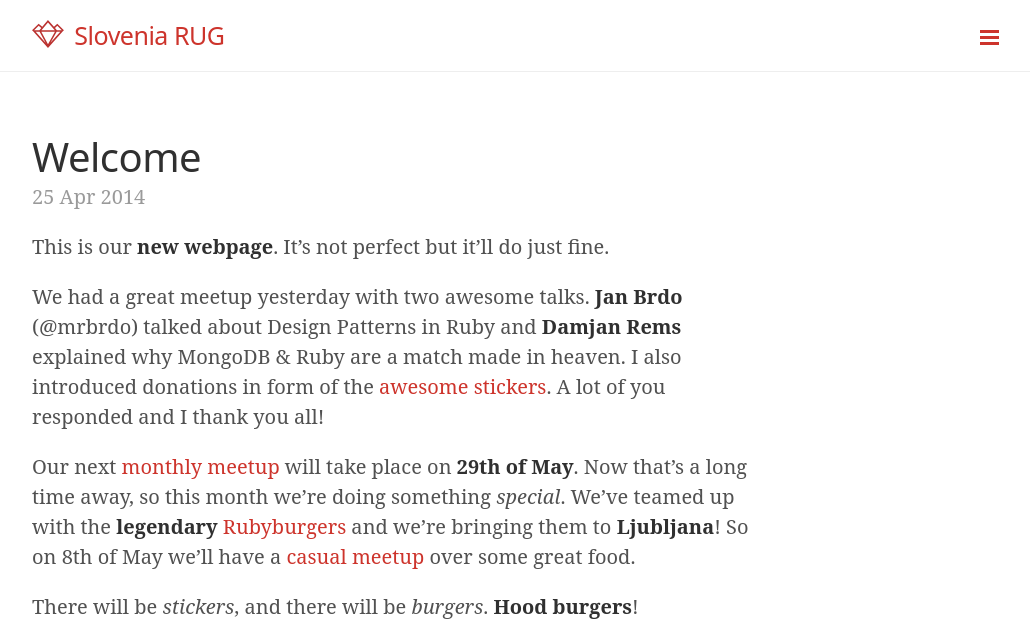
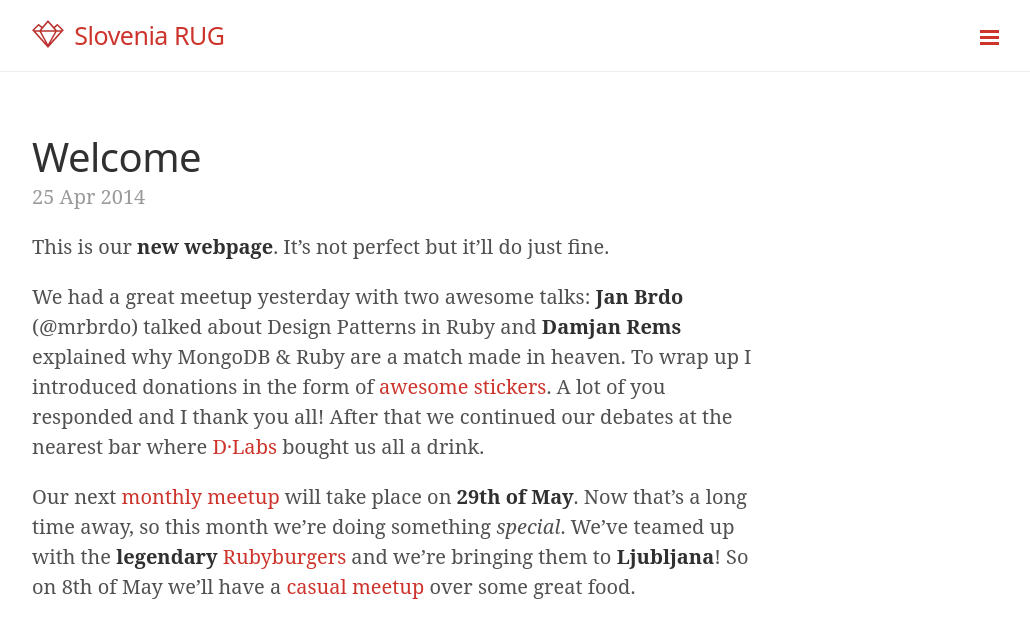
Before and after one commit to RubySlovenia/RubySlovenia.github.io, a Jekyll site: the page built from _posts/2014-04-25-welcome.md, in a window 1280 px wide, cut to the strip 0-622 px from the top of the page. Shown: the whole strip, without its empty margins (248-1278 px from the left). Built offline with Jekyll 4.4.1, drawn with Linux system fonts in a browser that asks for light colours; emoji names are drawn with the system emoji font.

Commit message:
Update 2014-04-25-welcome.md

```diff
--- a/_posts/2014-04-25-welcome.md
+++ b/_posts/2014-04-25-welcome.md
@@ -5,7 +5,7 @@
 
 This is our **new webpage**. It's not perfect but it'll do just fine.
 
-We had a great meetup yesterday with two awesome talks. **Jan Brdo** (@mrbrdo) talked about Design Patterns in Ruby and **Damjan Rems** explained why MongoDB & Ruby are a match made in heaven. I also introduced donations in form of the [awesome stickers](/stickers). A lot of you responded and I thank you all!
+We had a great meetup yesterday with two awesome talks: **Jan Brdo** (@mrbrdo) talked about Design Patterns in Ruby and **Damjan Rems** explained why MongoDB & Ruby are a match made in heaven. To wrap up I introduced donations in the form of [awesome stickers](/stickers). A lot of you responded and I thank you all! After that we continued our debates at the nearest bar where [D·Labs](http://dlabs.si/) bought us all a drink.
 
 Our next [monthly meetup](http://www.meetup.com/Ruby-Slovenia/events/179236172/) will take place on **29th of May**. Now that's a long time away, so this month we're doing something *special*. We've teamed up with the **legendary** [Rubyburgers](http://rubyburgers.co/) and we're bringing them to **Ljubljana**! So on 8th of May we'll have a [casual meetup](http://www.meetup.com/Ruby-Slovenia/events/179183292/) over some great food.
 
```
